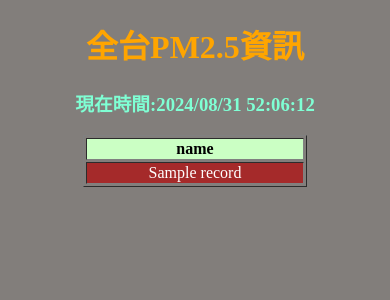
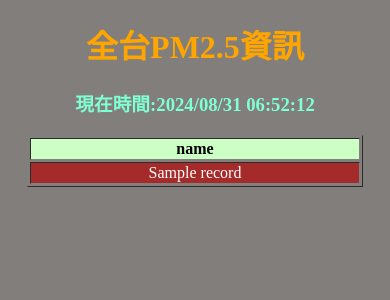
Before and after one commit to yue0563/flaskdemo, a Flask app: page /pm25 in a window 390 px wide. Shown: the top 300 px of the page. Run offline with Flask 3, Linux system fonts and the light colour scheme; a database or web service that is not in the repository returns one stand-in record (values such as "Sample title"); data that the repository does not hold is empty.

Commit message:
修改Pm2.5排版

```diff
--- a/main.py
+++ b/main.py
@@ -32,7 +32,7 @@ def get_pm25():
     data = {
         "columns": columns,
         "values": values,
-        "today": today.strftime("%Y/%m/%d %M:%H:%S"),
+        "today": today.strftime("%Y/%m/%d %H:%M:%S"),
     }
     return render_template("pm25.html", data=data)
 
--- a/templates/pm25.html
+++ b/templates/pm25.html
@@ -26,6 +26,12 @@
     td {
         background-color: brown;
         color: white;
+    }
+
+    @media screen and (max-width:1024px) {
+        table {
+            width: 90%;
+        }
     }
 </style>
 
```
